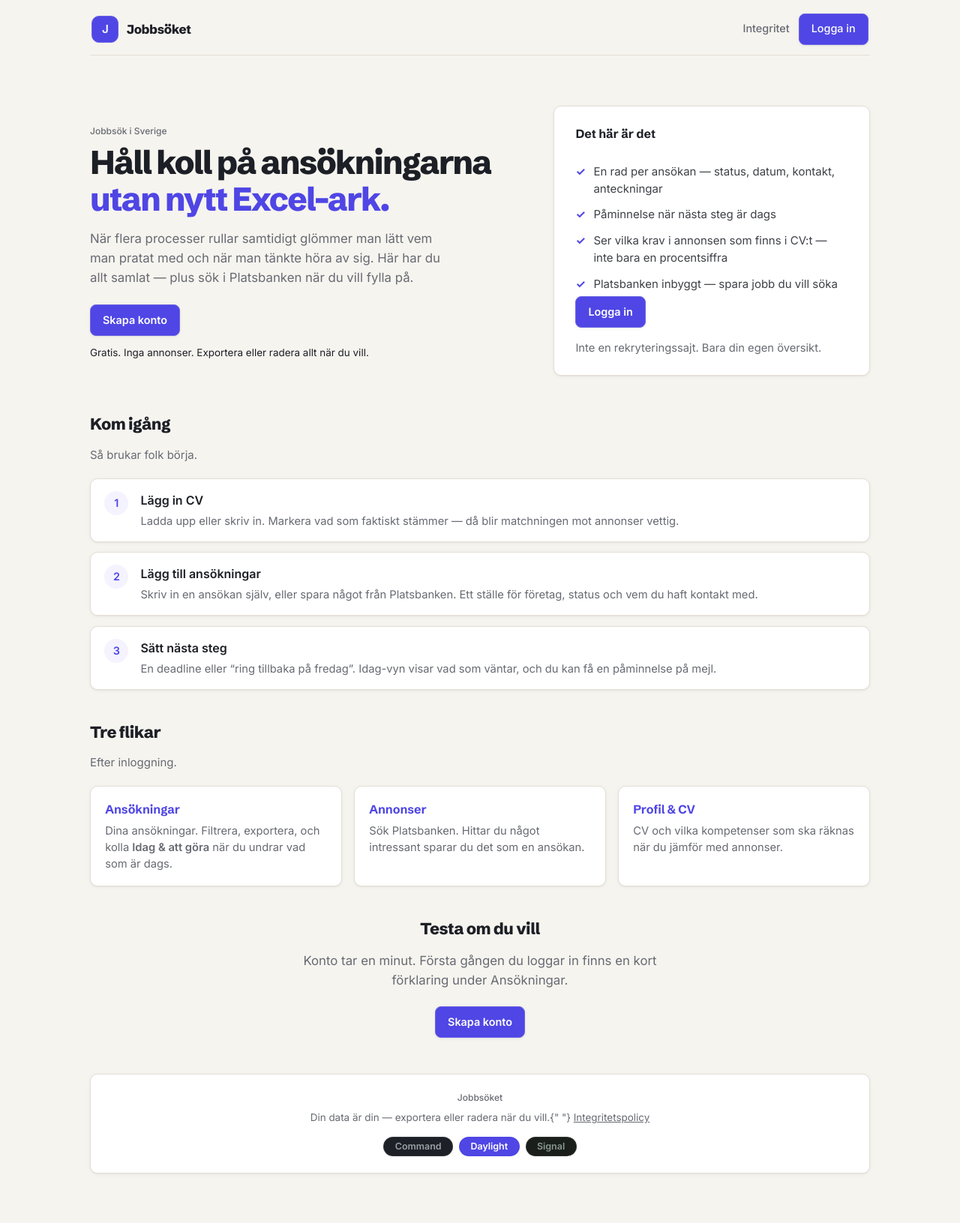
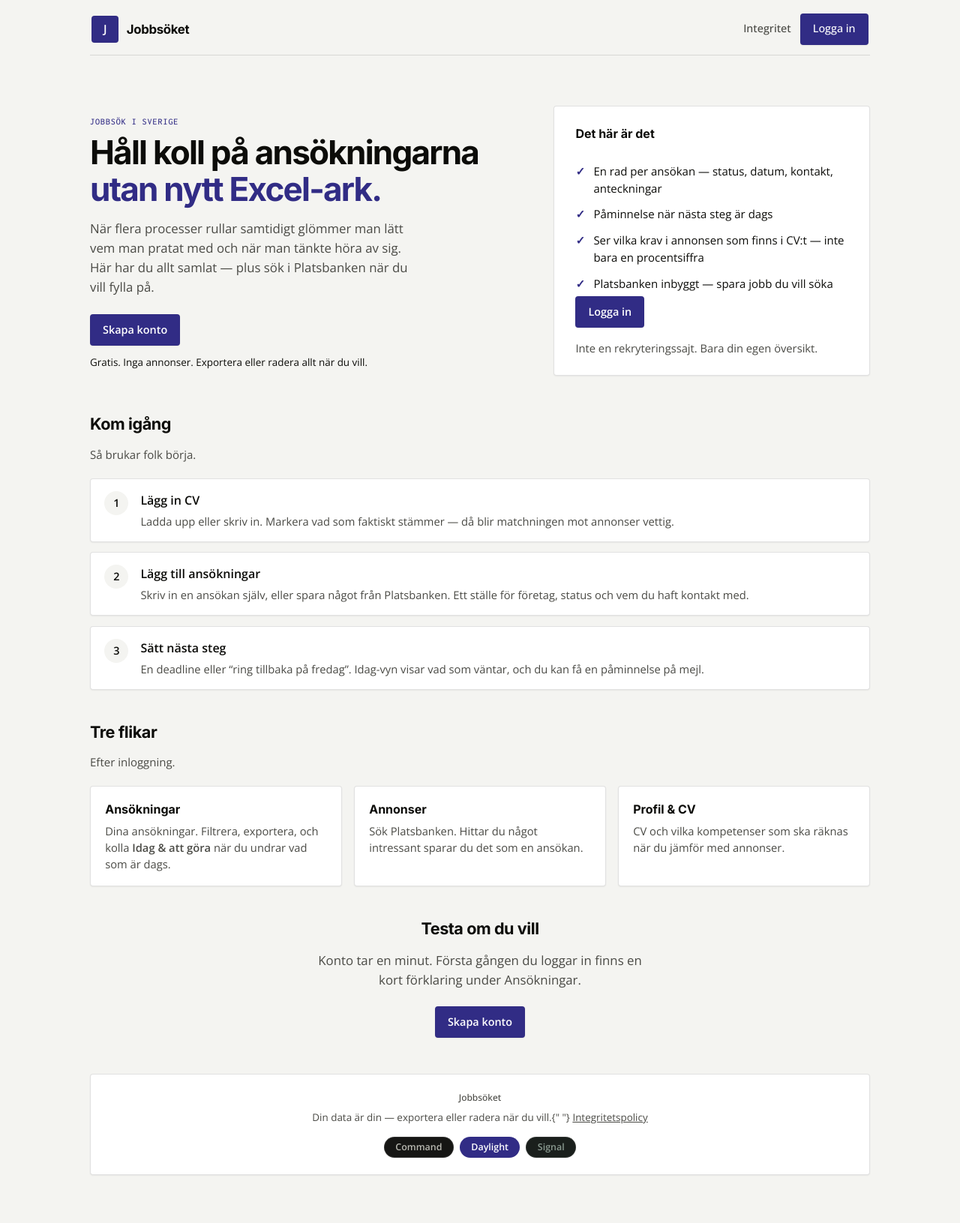
Before and after one commit to OscarBackman92/af-jobbansokan-api, a Django app: page / in a window 1280 px wide. Shown: the whole page at 75% size. Before the commit the page ends 1566 px from the top, so only its background shows below. Run offline with Django 5.2, Linux system fonts and the light colour scheme; parts of the project's set-up code (start-up, migrations or seed data) failed here and were passed over.

Commit message:
Apply Minimal design across login, app, and marketing.
Guest and auth views always use daylight tokens so inloggning matches the brand instead of a saved dark theme.

Co-authored-by: Cursor <cursoragent@cursor.com>

```diff
--- a/backend/core/static/marketing/marketing.css
+++ b/backend/core/static/marketing/marketing.css
@@ -3,38 +3,41 @@
 :root,
 [data-theme="daylight"] {
   color-scheme: light;
-  --brand: #4f46e5;
-  --brand-2: #7c3aed;
-  --bg: #f6f4ef;
+  --primary: #0c0c09;
+  --secondary: #312c85;
+  --brand: #0c0c09;
+  --brand-2: #312c85;
+  --bg: #f4f4f1;
   --surface: #ffffff;
-  --hover: #f1eee7;
-  --ink: #1d1f26;
-  --muted: #676a72;
-  --label: #3d4046;
-  --border: #e4dfd5;
-  --accent-soft: #f4f3ff;
-  --accent-border: #d4d2f5;
-  --radius: 10px;
-  --radius-sm: 8px;
-  --shadow-sm: 0 1px 2px rgba(22, 22, 31, 0.05), 0 1px 6px rgba(22, 22, 31, 0.04);
-  --shadow-md: 0 2px 6px rgba(22, 22, 31, 0.08);
-  --font-display: "Schibsted Grotesk", "Inter", sans-serif;
+  --hover: #eaeae6;
+  --ink: #0c0c09;
+  --muted: #4a4a45;
+  --label: #0c0c09;
+  --border: rgba(12, 12, 9, 0.12);
+  --accent-soft: #f4f4f1;
+  --accent-border: rgba(49, 44, 133, 0.22);
+  --radius: 4px;
+  --radius-sm: 4px;
+  --shadow-sm: 0 1px 2px rgba(12, 12, 9, 0.06);
+  --shadow-md: 0 2px 6px rgba(12, 12, 9, 0.08);
+  --font-display: "Inter", system-ui, sans-serif;
+  --font-body: "Open Sans", system-ui, sans-serif;
   --ease-out: cubic-bezier(0.22, 1, 0.36, 1);
 }
 
 [data-theme="command"] {
   color-scheme: dark;
-  --brand: #8ab4f8;
-  --brand-2: #8ab4f8;
-  --bg: #14161a;
-  --surface: #1d2026;
-  --hover: #252930;
-  --ink: #e8eaed;
-  --muted: #9aa0a9;
-  --label: #c2c6cc;
-  --border: rgba(255, 255, 255, 0.09);
-  --accent-soft: #252930;
-  --accent-border: rgba(255, 255, 255, 0.12);
+  --brand: #f4f4f1;
+  --brand-2: #9d97e8;
+  --bg: #0c0c09;
+  --surface: #161614;
+  --hover: #1f1f1c;
+  --ink: #f4f4f1;
+  --muted: #b8b8b0;
+  --label: #e8e8e2;
+  --border: rgba(244, 244, 241, 0.12);
+  --accent-soft: #1f1f1c;
+  --accent-border: rgba(157, 151, 232, 0.28);
   --shadow-sm: 0 1px 2px rgba(0, 0, 0, 0.4);
   --shadow-md: 0 2px 8px rgba(0, 0, 0, 0.45);
 }
@@ -68,7 +71,7 @@ html {
 
 body {
   margin: 0;
-  font-family: "Inter", system-ui, -apple-system, "Segoe UI", Roboto, sans-serif;
+  font-family: var(--font-body);
   background: var(--bg);
   color: var(--ink);
   font-size: 15px;
@@ -77,11 +80,16 @@ body {
 }
 
 a {
-  color: var(--brand);
+  color: var(--brand-2);
 }
 
 a:hover {
-  color: var(--brand-2);
+  color: var(--ink);
+}
+
+a:focus-visible {
+  outline: 2px solid var(--brand-2);
+  outline-offset: 2px;
 }
 
 .marketing-wrap {
@@ -112,14 +120,14 @@ a:hover {
 .marketing-logo {
   width: 36px;
   height: 36px;
-  border-radius: 10px;
-  background: var(--brand);
+  border-radius: var(--radius-sm);
+  background: var(--brand-2);
   color: #fff;
   display: grid;
   place-items: center;
   font-weight: 800;
   font-size: 0.95rem;
-  border: 1px solid color-mix(in srgb, var(--brand) 80%, var(--border));
+  border: 1px solid color-mix(in srgb, var(--brand-2) 80%, var(--border));
   flex-shrink: 0;
 }
 
@@ -154,25 +162,38 @@ a:hover {
   display: inline-block;
   padding: 0.55rem 1rem;
   border-radius: var(--radius-sm);
-  background: var(--brand);
+  background: var(--brand-2);
   color: #fff !important;
   text-decoration: none;
   font-weight: 600;
   font-size: 0.9rem;
-  border: 1px solid color-mix(in srgb, var(--brand) 80%, var(--border));
+  border: 1px solid color-mix(in srgb, var(--brand-2) 80%, var(--border));
   box-shadow: var(--shadow-sm);
+  transition: filter 0.15s var(--ease-out), transform 0.12s var(--ease-out);
 }
 
 .btn-primary:hover {
   filter: brightness(1.05);
-  color: #fff !important;
+  color: var(--surface) !important;
+}
+
+.btn-primary:focus-visible {
+  outline: 2px solid var(--brand-2);
+  outline-offset: 2px;
+}
+
+.btn-primary:active {
+  transform: scale(0.98);
 }
 
 .section-kicker {
   display: inline-block;
+  font-family: "Inconsolata", ui-monospace, monospace;
   font-size: 0.75rem;
   font-weight: 500;
-  color: var(--muted);
+  letter-spacing: 0.08em;
+  text-transform: uppercase;
+  color: var(--brand-2);
   margin-bottom: 0.5rem;
 }
 
@@ -203,7 +224,7 @@ a:hover {
 }
 
 .grad {
-  color: var(--brand);
+  color: var(--brand-2);
 }
 
 .lede {
@@ -229,7 +250,7 @@ a:hover {
   content: "✓";
   position: absolute;
   left: 0;
-  color: var(--brand);
+  color: var(--brand-2);
   font-weight: 700;
 }
 
@@ -492,7 +513,7 @@ a:hover {
 }
 
 .theme-picker button.active {
-  background: var(--brand);
+  background: var(--brand-2);
   color: #fff;
   border-color: transparent;
 }
--- a/backend/templates/marketing/base.html
+++ b/backend/templates/marketing/base.html
@@ -9,9 +9,7 @@
         var valid = { command: 1, daylight: 1, signal: 1 };
         var t = localStorage.getItem("theme");
         if (!valid[t]) {
-          t = window.matchMedia("(prefers-color-scheme: dark)").matches
-            ? "command"
-            : "daylight";
+          t = "daylight";
         }
         document.documentElement.dataset.theme = t;
       })();
@@ -33,7 +31,7 @@
     <link rel="preconnect" href="https://fonts.googleapis.com" />
     <link rel="preconnect" href="https://fonts.gstatic.com" crossorigin />
     <link
-      href="https://fonts.googleapis.com/css2?family=Inter:wght@400;500;600&family=Schibsted+Grotesk:wght@500;700;800&display=swap"
+      href="https://fonts.googleapis.com/css2?family=Inter:wght@500;600;700&family=Inconsolata:wght@400;500&family=Open+Sans:wght@400;500;600&display=swap"
       rel="stylesheet"
     />
     <link rel="stylesheet" href="{% static 'marketing/marketing.css' %}" />
--- a/frontend/src/components/GoogleSignIn.jsx
+++ b/frontend/src/components/GoogleSignIn.jsx
@@ -33,7 +33,7 @@ export default function GoogleSignIn({ code, onLogin, onDone }) {
   if (error) {
     return (
       <div className="hero centered">
-        <div className="card narrow">
+        <div className="card narrow auth-card">
           <h2>Google-inloggningen misslyckades</h2>
           <p className="error">{error}</p>
           <button onClick={onDone}>Till inloggningen</button>
@@ -44,7 +44,7 @@ export default function GoogleSignIn({ code, onLogin, onDone }) {
 
   return (
     <div className="hero centered">
-      <div className="card narrow">
+      <div className="card narrow auth-card">
         <h2>Loggar in med Google…</h2>
         <p className="muted">Ett ögonblick medan vi slutför inloggningen.</p>
       </div>
--- a/frontend/src/components/ResetPassword.jsx
+++ b/frontend/src/components/ResetPassword.jsx
@@ -47,7 +47,7 @@ export default function ResetPassword({ uid, token, onDone }) {
   if (done) {
     return (
       <div className="hero centered">
-        <div className="card narrow">
+        <div className="card narrow auth-card">
           <h2>Klart!</h2>
           <p className="muted">
             Ditt lösenord är uppdaterat. Logga in med det nya lösenordet.
@@ -60,7 +60,7 @@ export default function ResetPassword({ uid, token, onDone }) {
 
   return (
     <div className="hero centered">
-      <form className="card narrow" onSubmit={submit}>
+      <form className="card narrow auth-card" onSubmit={submit}>
         <h2>Välj ett nytt lösenord</h2>
         <p className="muted">Ange ditt nya lösenord nedan.</p>
         <div className="field">
--- a/frontend/src/components/VerifyEmail.jsx
+++ b/frontend/src/components/VerifyEmail.jsx
@@ -43,7 +43,7 @@ export default function VerifyEmail({ verifyKey, onDone }) {
   if (busy) {
     return (
       <div className="hero centered">
-        <div className="card narrow">
+        <div className="card narrow auth-card">
           <h2>Verifierar e-post…</h2>
           <p className="muted">Ett ögonblick medan vi bekräftar din adress.</p>
         </div>
@@ -54,7 +54,7 @@ export default function VerifyEmail({ verifyKey, onDone }) {
   if (done) {
     return (
       <div className="hero centered">
-        <div className="card narrow">
+        <div className="card narrow auth-card">
           <h2>E-post bekräftad!</h2>
           <p className="muted">
             Din adress är verifierad. Logga in med e-post och lösenord.
@@ -67,7 +67,7 @@ export default function VerifyEmail({ verifyKey, onDone }) {
 
   return (
     <div className="hero centered">
-      <div className="card narrow">
+      <div className="card narrow auth-card">
         <h2>Verifieringen misslyckades</h2>
         <p className="error">{error}</p>
         <button onClick={onDone}>Till inloggningen</button>
```
Also changed, not shown: frontend/index.html (+6 -6 lines), frontend/src/App.jsx (+12 -7 lines), frontend/src/styles.css (+191 -140 lines), 1 other file.
